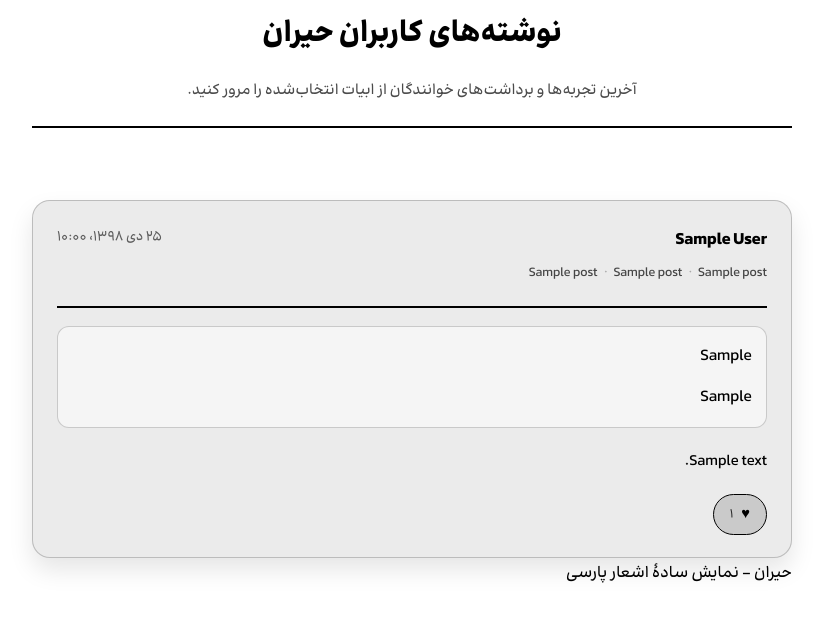
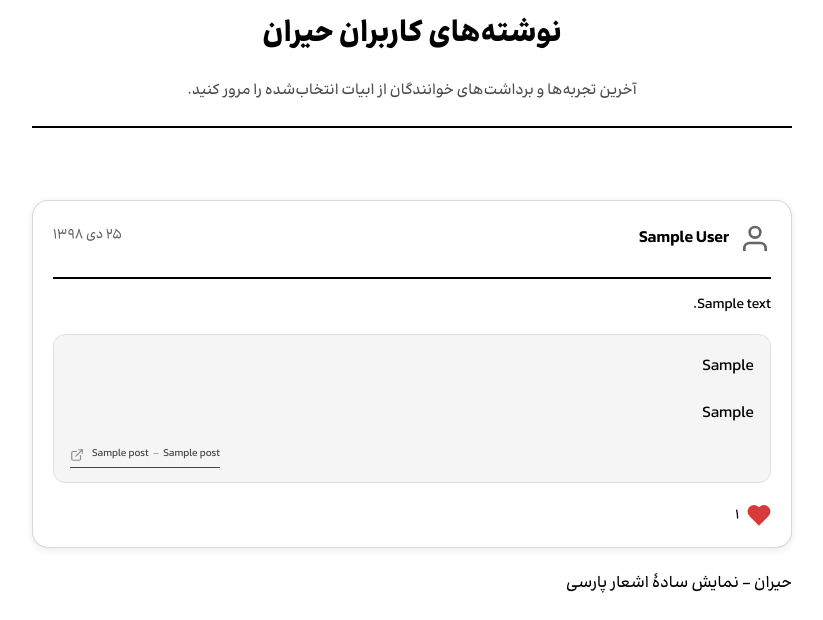
Before and after one commit to itsarianr/heyrat, a Node server app: page /feed in a window 1280 px wide. Shown: the part 202-822 px from the top of the page, without its empty margins (228-1051 px from the left). Before the commit the page ends 785 px from the top, so only its background shows below. Run offline with Node 20, Linux system fonts and the light colour scheme; the visitor is signed in with stand-in values (Sample User, id 1); tables that the repository leaves empty hold one stand-in row (values such as "Sample post"); some libraries are stand-ins or nearby versions.

Commit message:
feed ui improvements

```diff
--- a/public/client.js
+++ b/public/client.js
@@ -792,6 +792,11 @@
         likeButton.setAttribute('aria-label', liked ? 'لغو پسند' : 'پسند');
         likeButton.classList.toggle('feed-post__like-button--active', liked);
 
+        const iconEl = likeButton.querySelector('.feed-post__like-icon');
+        if (iconEl) {
+          iconEl.setAttribute('fill', liked ? 'currentColor' : 'none');
+        }
+
         const countEl = likeButton.querySelector('[data-like-count]');
         if (countEl && likeCount !== null) {
           countEl.textContent = likeCount.toLocaleString('fa-IR');
--- a/public/styles.css
+++ b/public/styles.css
@@ -301,6 +301,14 @@ main { min-height: 60vh; }
 .breadcrumb a { color: var(--theme-text); text-decoration: none; }
 .breadcrumb a:hover { text-decoration: underline; opacity: 1; }
 .breadcrumb span { margin: 0 8px; }
+.breadcrumb span:last-child {
+  display: inline-block;
+  max-width: 200px;
+  overflow: hidden;
+  text-overflow: ellipsis;
+  white-space: nowrap;
+  vertical-align: bottom;
+}
 
 /* --- Index page styles --- */
 .poet-section {
@@ -509,7 +517,6 @@ body.selecting-mode .favorite-btn {
 
 /* Each verse uses natural flow (no fixed widths), justified text like original */
 .verse {
-  font-size: 1.3em;
   line-height: 2.5;
   margin: 0;
   text-align: justify;          /* justify the lines */
@@ -746,6 +753,8 @@ body.post-sheet-open {
   transform: translateY(14px);
   transition: opacity 0.25s ease, transform 0.25s ease;
   pointer-events: auto;
+  max-width: 90vw;
+  min-width: 0;
 }
 .toast--visible {
   opacity: 0.97;
@@ -753,11 +762,15 @@ body.post-sheet-open {
 }
 .toast__message {
   font-size: 0.95em;
+  white-space: nowrap;
+  flex-shrink: 0;
 }
 .toast__action {
   color: inherit;
   font-weight: 600;
   text-decoration: underline;
+  white-space: nowrap;
+  flex-shrink: 0;
 }
 .toast__action:hover {
   opacity: 0.85;
@@ -1076,68 +1089,117 @@ main h2 {
   opacity: 0.75;
 }
 .feed-post {
-  border: 1px solid color-mix(in srgb, var(--theme-text) 20%, transparent);
-  border-radius: 18px;
-  padding: 22px 24px;
-  background: color-mix(in srgb, var(--theme-bg) 92%, var(--theme-text) 8%);
-  box-shadow: 0 12px 24px color-mix(in srgb, var(--theme-text) 10%, transparent);
-  transition: transform 0.18s ease, box-shadow 0.18s ease;
+  border: 1px solid color-mix(in srgb, var(--theme-text) 15%, transparent);
+  border-radius: 16px;
+  padding: 20px;
+  background: #ffffff;
+  box-shadow: 0 2px 8px rgba(0, 0, 0, 0.08);
+  transition: box-shadow 0.18s ease;
 }
 .feed-post:hover {
-  transform: translateY(-3px);
-  box-shadow: 0 16px 32px color-mix(in srgb, var(--theme-text) 14%, transparent);
+  box-shadow: 0 4px 12px color-mix(in srgb, var(--theme-text) 12%, transparent);
 }
 .feed-post__header {
   display: flex;
   justify-content: space-between;
-  gap: 16px;
-  margin-bottom: 18px;
   align-items: flex-start;
-}
-.feed-post__author {
-  margin: 0;
-  font-size: 1.1em;
-}
-.feed-post__meta {
-  display: flex;
-  flex-wrap: wrap;
-  gap: 6px;
-  font-size: 0.85em;
-  opacity: 0.7;
-}
-.feed-post__meta-separator {
-  opacity: 0.4;
+  margin-bottom: 12px;
+  position: relative;
+  flex-direction: row-reverse;
 }
 .feed-post__date {
   font-size: 0.85em;
   opacity: 0.6;
   white-space: nowrap;
+  color: #000000;
+}
+.feed-post__author-section {
+  direction: ltr;
+  display: flex;
+  align-items: center;
+  gap: 10px;
+  flex-direction: row-reverse;
+}
+.feed-post__avatar {
+  width: 32px;
+  height: 32px;
+  flex-shrink: 0;
+  color: #666666;
+}
+.feed-post__author {
+  margin: 0;
+  font-size: 1.1em;
+  font-weight: 600;
+  color: #000000;
+}
+.feed-post__body {
+  margin: 0 0 16px;
+  font-size: 0.95em;
+  line-height: 1.8;
+  white-space: pre-line;
+  color: var(--theme-text);
 }
 .feed-post__couplets {
   display: flex;
   flex-direction: column;
-  gap: 14px;
-  margin-bottom: 18px;
+  gap: 12px;
+  margin-bottom: 14px;
 }
 .feed-post__couplet {
-  border: 1px solid color-mix(in srgb, var(--theme-text) 18%, transparent);
+  border: 1px solid #e0e0e0;
   border-radius: 12px;
-  padding: 12px 14px;
-  background: color-mix(in srgb, var(--theme-bg) 96%, var(--theme-text) 4%);
+  padding: 14px 16px;
+  background: #f5f5f5;
   display: flex;
   flex-direction: column;
-  gap: 6px;
+  gap: 12px;
 }
 .feed-post__verse {
   margin: 0;
   font-size: 1.05em;
   line-height: 2.1;
+  color: #000000;
 }
-.feed-post__body {
-  margin: 0 0 16px;
-  font-size: 1em;
-  line-height: 2;
-  white-space: pre-line;
+.feed-post__meta {
+  display: inline-flex;
+  align-items: center;
+  gap: 4px;
+  font-size: 0.7em;
+  opacity: 0.7;
+  color: #000000;
+  border-bottom: 1px solid currentColor;
+  padding-bottom: 1px;
+  cursor: pointer;
+  transition: opacity 0.18s ease;
+  white-space: nowrap;
+  overflow: hidden;
+  text-overflow: ellipsis;
+  max-width: 100%;
+  text-decoration: none;
+  align-self: flex-end;
+}
+.feed-post__meta:hover {
+  opacity: 1;
+}
+.feed-post__meta-separator {
+  opacity: 0.5;
+  flex-shrink: 0;
+  white-space: nowrap;
+}
+.feed-post__meta-item {
+  flex-shrink: 1;
+  min-width: 0;
+  overflow: hidden;
+  text-overflow: ellipsis;
+  white-space: nowrap;
+}
+.feed-post__meta-icon {
+  width: 14px;
+  height: 14px;
+  margin-right: 4px;
+  opacity: 0.6;
+  flex-shrink: 0;
+  color: currentColor;
 }
 .feed-post__footer {
   display: flex;
@@ -1147,40 +1209,46 @@ main h2 {
   display: inline-flex;
   align-items: center;
   gap: 8px;
-  padding: 8px 16px;
-  border-radius: 999px;
-  border: 1px solid color-mix(in srgb, var(--theme-text) 30%, transparent);
+  padding: 0;
+  border: none;
   background: transparent;
-  color: var(--theme-text);
+  color: #000000;
   font-family: inherit;
   cursor: pointer;
-  transition: background-color 0.18s ease, border-color 0.18s ease, transform 0.18s ease;
+  transition: opacity 0.18s ease;
 }
 .feed-post__like-button:hover {
-  background: color-mix(in srgb, var(--theme-text) 12%, transparent);
+  opacity: 0.7;
 }
 .feed-post__like-button--active {
-  background: color-mix(in srgb, var(--theme-text) 14%, transparent);
-  border-color: var(--theme-text);
+  opacity: 1;
+}
+.feed-post__like-button--active .feed-post__like-icon {
+  color: #d53b3b;
+}
+.feed-post__like-count {
+  font-size: 0.95em;
+  font-weight: 500;
 }
 .feed-post__like-icon {
-  font-size: 1.1em;
-  font-family: inherit;
+  width: 24px;
+  height: 24px;
+  flex-shrink: 0;
+  color: #000000;
+  transition: color 0.18s ease, fill 0.18s ease;
 }
-.feed-post__like-count {
-  font-size: 0.9em;
-  opacity: 0.8;
+.feed-post__like-button--active .feed-post__like-icon {
+  color: #d53b3b;
+  fill: #d53b3b;
 }
 
 @media (max-width: 680px) {
   .feed-post {
-    padding: 18px 20px;
-  }
-  .feed-post__header {
-    flex-direction: column;
-    align-items: flex-start;
-  }
-  .feed-post__date {
-    align-self: flex-end;
+    padding: 16px;
   }
 }
+
+/* --- Footer --- */
+footer {
+  margin-top: 20px;
+}
--- a/server.js
+++ b/server.js
@@ -374,6 +374,9 @@ app.get('/feed', async (req, res, next) => {
           posts.id,
           posts.body,
           posts.created_at,
+          posts.poet_id,
+          posts.book_id,
+          posts.section_id,
           posts.poet_name,
           posts.book_title,
           posts.section_title,
@@ -428,17 +431,57 @@ app.get('/feed', async (req, res, next) => {
       });
     }
 
-    const dateFormatter = new Intl.DateTimeFormat('fa-IR', {
-      dateStyle: 'medium',
-      timeStyle: 'short'
-    });
+    function toPersianDigits(num) {
+      const persianDigits = ['۰', '۱', '۲', '۳', '۴', '۵', '۶', '۷', '۸', '۹'];
+      return num.toString().replace(/\d/g, (digit) => persianDigits[parseInt(digit)]);
+    }
+
+    function formatRelativeTime(date) {
+      const now = new Date();
+      let postDate;
+
+      // Handle SQLite datetime string format (YYYY-MM-DD HH:MM:SS)
+      if (typeof date === 'string') {
+        // SQLite datetime format
+        postDate = new Date(date.replace(' ', 'T'));
+      } else {
+        postDate = new Date(date);
+      }
+
+      // Check if date is valid
+      if (isNaN(postDate.getTime())) {
+        return 'تاریخ نامعتبر';
+      }
+
+      const diffMs = now - postDate;
+      const diffMins = Math.floor(diffMs / 60000);
+      const diffHours = Math.floor(diffMs / 3600000);
+      const diffDays = Math.floor(diffMs / 86400000);
+
+      if (diffMins < 1) {
+        return 'همین الان';
+      } else if (diffMins < 60) {
+        return `${toPersianDigits(diffMins)} دقیقه قبل`;
+      } else if (diffHours < 24) {
+        return `${toPersianDigits(diffHours)} ساعت قبل`;
+      } else if (diffDays === 1) {
+        return 'دیروز';
+      } else if (diffDays < 7) {
+        return `${toPersianDigits(diffDays)} روز قبل`;
+      } else {
+        const dateFormatter = new Intl.DateTimeFormat('fa-IR', {
+          dateStyle: 'medium'
+        });
+        return dateFormatter.format(postDate);
+      }
+    }
 
     const feedPosts = posts.map(post => ({
       ...post,
       like_count: Number(post.like_count) || 0,
       is_liked: Boolean(post.is_liked),
       couplets: coupletsByPost[post.id] || [],
-      createdAtFormatted: dateFormatter.format(new Date(post.created_at))
+      createdAtFormatted: formatRelativeTime(post.created_at)
     }));
 
     res.render('feed', { posts: feedPosts });
--- a/views/feed.ejs
+++ b/views/feed.ejs
@@ -26,20 +26,21 @@
         <% posts.forEach(post => { %>
           <article class="feed-post" data-post-id="<%= post.id %>">
             <header class="feed-post__header">
-              <div>
-                <h3 class="feed-post__author"><%= post.display_name || post.email %></h3>
-                <div class="feed-post__meta">
-                  <span class="feed-post__meta-item"><%= post.poet_name %></span>
-                  <span class="feed-post__meta-separator">·</span>
-                  <span class="feed-post__meta-item"><%= post.book_title %></span>
-                  <span class="feed-post__meta-separator">·</span>
-                  <span class="feed-post__meta-item"><%= post.section_title %></span>
-                </div>
-              </div>
               <time class="feed-post__date" datetime="<%= post.created_at %>">
                 <%= post.createdAtFormatted %>
               </time>
+              <div class="feed-post__author-section">
+                <svg class="feed-post__avatar" viewBox="0 0 24 24" fill="none" stroke="currentColor" stroke-width="2">
+                  <path d="M20 21v-2a4 4 0 0 0-4-4H8a4 4 0 0 0-4 4v2"></path>
+                  <circle cx="12" cy="7" r="4"></circle>
+                </svg>
+                <h3 class="feed-post__author"><%= post.display_name || post.email %></h3>
+              </div>
             </header>
+
+            <% if (post.body) { %>
+              <p class="feed-post__body"><%= post.body %></p>
+            <% } %>
 
             <div class="feed-post__couplets">
               <% post.couplets.forEach(couplet => { %>
@@ -48,13 +49,19 @@
                   <% if (couplet.verse_second) { %>
                     <p class="feed-post__verse feed-post__verse--second"><%= couplet.verse_second %></p>
                   <% } %>
+                  <a href="/<%= post.poet_id || '' %>/<%= post.book_id || '' %>/<%= post.section_id || '' %>" class="feed-post__meta">
+                    <span class="feed-post__meta-item"><%= post.poet_name %></span>
+                    <span class="feed-post__meta-separator">-</span>
+                    <span class="feed-post__meta-item"><%= post.book_title %></span>
+                    <svg class="feed-post__meta-icon" viewBox="0 0 24 24" fill="none" stroke="currentColor" stroke-width="2" stroke-linecap="round" stroke-linejoin="round" aria-hidden="true">
+                      <path d="M18 13v6a2 2 0 0 1-2 2H5a2 2 0 0 1-2-2V8a2 2 0 0 1 2-2h6"></path>
+                      <polyline points="15 3 21 3 21 9"></polyline>
+                      <line x1="10" y1="14" x2="21" y2="3"></line>
+                    </svg>
+                  </a>
                 </div>
               <% }); %>
             </div>
-
-            <% if (post.body) { %>
-              <p class="feed-post__body"><%= post.body %></p>
-            <% } %>
 
             <footer class="feed-post__footer">
               <button
@@ -65,7 +72,9 @@
                 aria-pressed="<%= post.is_liked ? 'true' : 'false' %>"
                 aria-label="<%= post.is_liked ? 'لغو پسند' : 'پسند' %>"
               >
-                <span class="feed-post__like-icon" aria-hidden="true">♥</span>
+                <svg class="feed-post__like-icon" viewBox="0 0 24 24" fill="<%= post.is_liked ? 'currentColor' : 'none' %>" stroke="currentColor" stroke-width="2">
+                  <path d="M20.84 4.61a5.5 5.5 0 0 0-7.78 0L12 5.67l-1.06-1.06a5.5 5.5 0 0 0-7.78 7.78l1.06 1.06L12 21.23l7.78-7.78 1.06-1.06a5.5 5.5 0 0 0 0-7.78z"></path>
+                </svg>
                 <span class="feed-post__like-count" data-like-count>
                   <%= Number(post.like_count || 0).toLocaleString('fa-IR') %>
                 </span>
```
